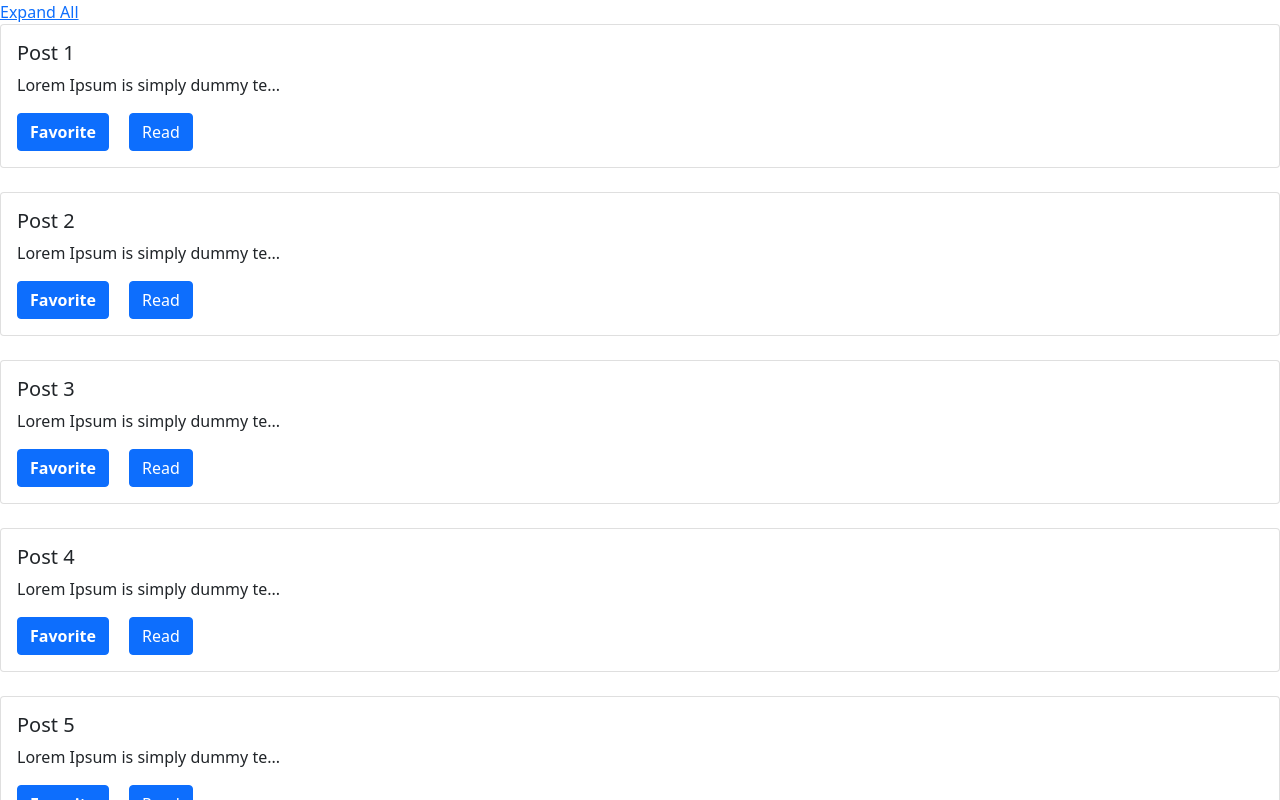
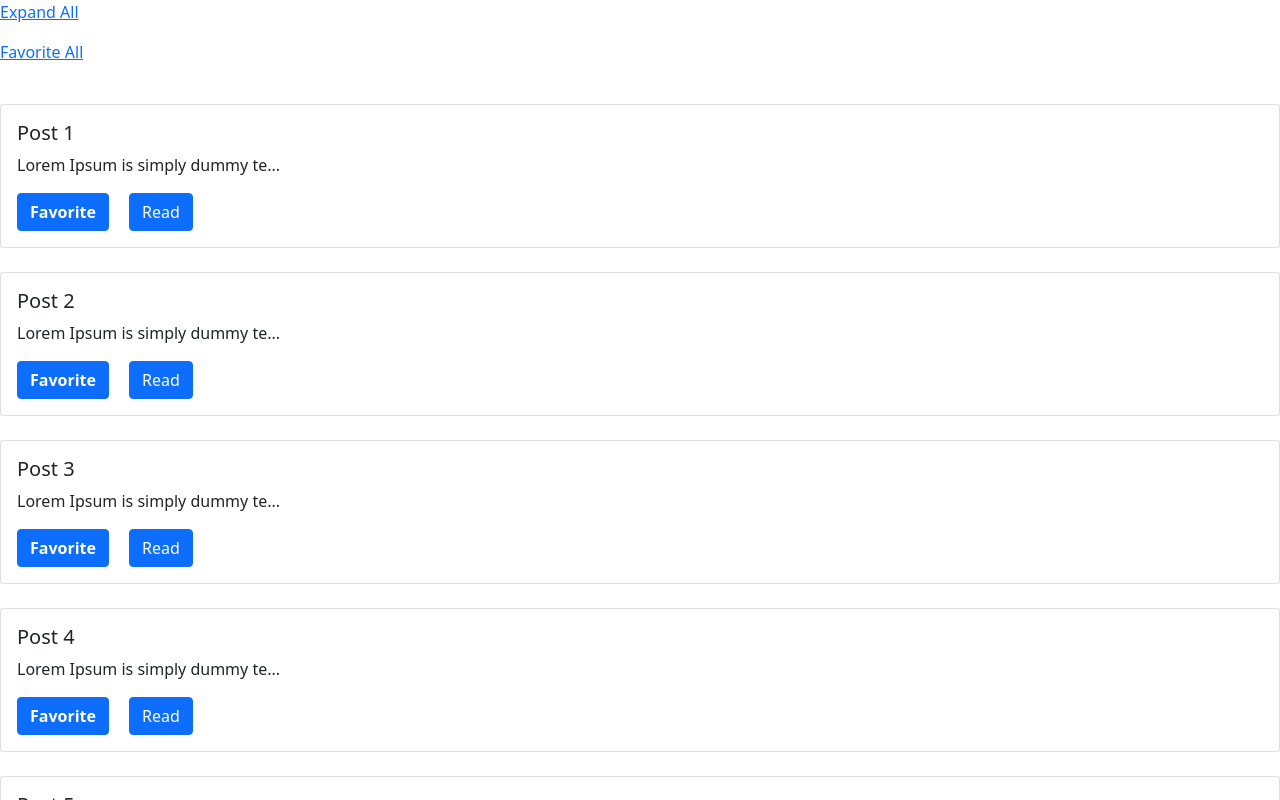
Before and after one commit to collyrium921/Blogs-Posts, an Angular app: page / in a window 1280 px wide. Shown: the top 800 px of the page. Built offline with nearby package versions, Linux system fonts and the light colour scheme.

Commit message:
change detection strategy

```diff
--- a/src/app/blog-list/blog-list.component.html
+++ b/src/app/blog-list/blog-list.component.html
@@ -1,7 +1,8 @@
 <!-- SMART COMPONENT -->
 
 
-<a href="#" (click)="expandAll()">Expand All</a>
+<p><a href="#" (click)="expandAll()">Expand All</a></p>
+<p><a href="#" (click)="favAll()">Favorite All</a></p>
 <!-- for a single component -->
 <!-- <app-blog-post-tile [post]="blogPosts[0][0]" #tile></app-blog-post-tile> -->
 
--- a/src/app/blog-list/blog-list.component.ts
+++ b/src/app/blog-list/blog-list.component.ts
@@ -1,4 +1,5 @@
 import {
+  ChangeDetectionStrategy,
   Component,
   OnInit,
   QueryList,
@@ -13,8 +14,7 @@
 @Component({
   selector: 'app-blog-list',
   templateUrl: './blog-list.component.html',
-  styleUrls: ['./blog-list.component.scss'],
-})
+  styleUrls: ['./blog-list.component.scss'],})
 export class BlogListComponent implements OnInit {
   blogPosts!: BlogPost[][];
   currentPage: number = 0;
@@ -45,4 +45,15 @@
     //for multiple components used in markup
     this.blogPostTileComponent.forEach((e) => e.showFullSummary());
   }
+
+  favAll(){
+    // this.blogPosts[this.currentPage].forEach(e=> e.isFav = true)
+
+    //when I use changeDetectionStrategy in the child component
+    this.blogPosts[this.currentPage].map(post=>({
+      title: post.title,
+      summary: post.summary,
+      isFav: true
+    }));
+  }
 }
--- a/src/app/blog-post-tile/blog-post-tile.component.ts
+++ b/src/app/blog-post-tile/blog-post-tile.component.ts
@@ -1,4 +1,4 @@
-import { Component, Input, OnInit, ViewEncapsulation } from '@angular/core';
+import { ChangeDetectionStrategy, Component, Input, OnInit, ViewEncapsulation } from '@angular/core';
 import { BlogPost } from '../blog-post';
 import { TruncatePipe } from '../truncate.pipe';
 
@@ -6,6 +6,7 @@
   selector: 'app-blog-post-tile',
   templateUrl: './blog-post-tile.component.html',
   styleUrls: ['./blog-post-tile.component.scss'],
+  changeDetection: ChangeDetectionStrategy.OnPush
   //if you want to apply the styles to all the other components and not just this particular one
   // encapsulation: ViewEncapsulation.None
 })
```
